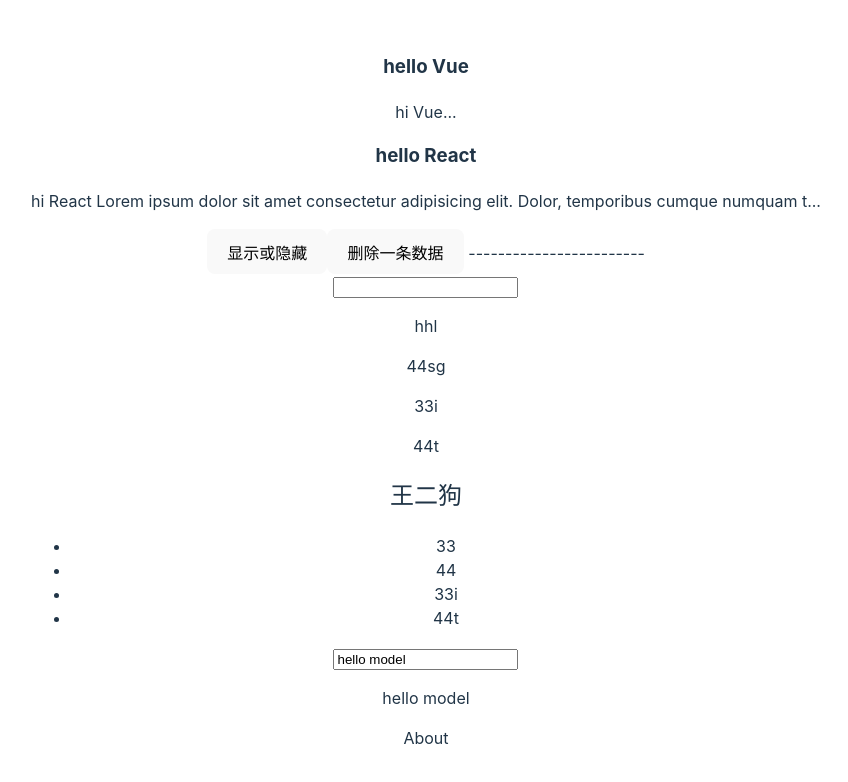
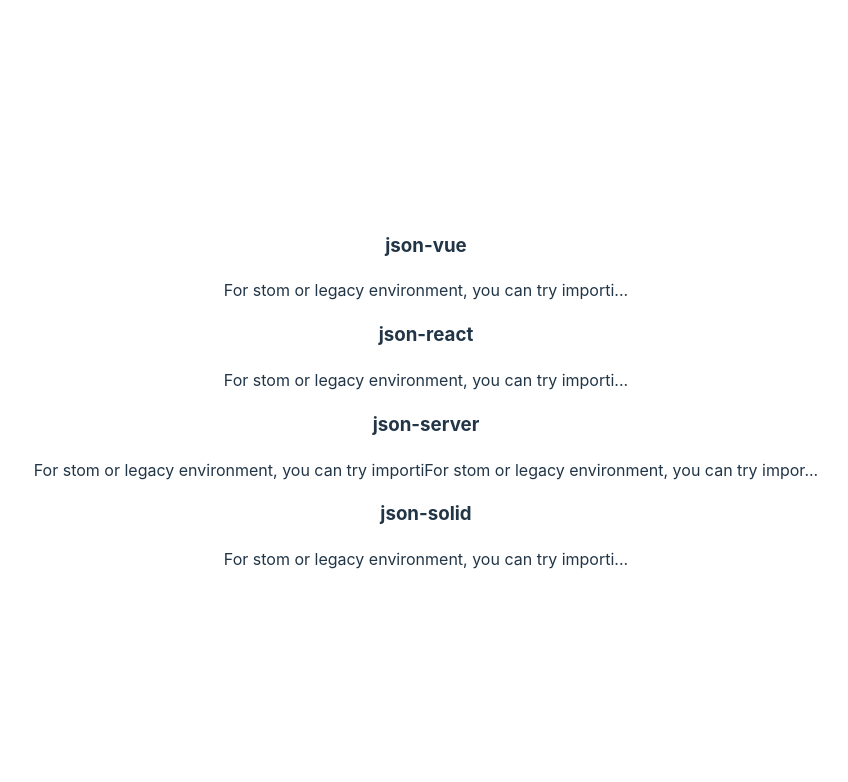
Before and after one commit to XZ361/vite-blog, a Vue app: page / in a window 1280 px wide. Shown: the top 782 px of the page, without its empty margins (214-1062 px from the left). Built offline with nearby package versions, Linux system fonts and the light colour scheme; data requests are answered from the project's data file.

Commit message:
update:json-server模拟数据请求

```diff
--- /dev/null
+++ b/data/db.json
@@ -0,0 +1,35 @@
+{
+    "posts": [
+        {
+            "id": 1,
+            "title": "json-vue",
+            "author": "typicode",
+            "body": "For stom or legacy environment, you can try importi",
+            "tags":[
+                "abc",
+                "dvg",
+                "hvsj"
+            ]
+        },
+        {
+            "id": 2,
+            "title": "json-react",
+            "author": "typicode",
+            "body": "For stom or legacy environment, you can try importi"
+        },
+        {
+            "id": 3,
+            "title": "json-server",
+            "author": "typicode",
+            "body": "For stom or legacy environment, you can try importiFor stom or legacy environment, you can try importiFor stom or legacy environment, you can try importi"
+
+        },
+        {
+            "id": 4,
+            "title": "json-solid",
+            "author": "typicode",
+            "body": "For stom or legacy environment, you can try importi"
+
+        }
+    ]
+}
--- a/package.json
+++ b/package.json
@@ -9,6 +9,8 @@
     "preview": "vite preview"
   },
   "dependencies": {
+    "axios": "^1.6.2",
+    "json-server": "^0.17.4",
     "vue": "^3.3.4"
   },
   "devDependencies": {
--- a/src/App.vue
+++ b/src/App.vue
@@ -1,6 +1,7 @@
 <script setup>
 // setup是vue3语法糖，vue3兼容vue2
 // import HelloWorld from './components/HelloWorld.vue'
+import axios from 'axios';
 import Home from './views/Home.vue'
 import About from './views/About.vue'
 import Compute from './components/Compute.vue'
@@ -8,21 +9,34 @@
 import Postlist from './components/postList.vue'
 import { ref } from 'vue'
 
-let posts = ref([
-  {title:'hello Vue',body:'hi Vue',id:1},
-  {title:'hello React',body:'hi React Lorem ipsum dolor sit amet consectetur adipisicing elit. Dolor, temporibus cumque numquam tenetur praesentium aliquam debitis rerum maxime quia sunt, magni laborum molestias eveniet voluptates ipsam iste iusto a. Quam?',id:2}
-]);
+let posts = ref([]);
+
 const showBar = ref(true);
+const load = async ()=>{
+  try {
+    let {data} = await axios('http://localhost:3000/posts');
+    posts.value = data;
+
+  } catch (error) {
+    console.log(error);
+  }
+}
+load();
 </script>
 
 <template>
-  <Postlist :posts="posts"  v-if= "showBar"></Postlist>
-  <button @click="showBar = !showBar">显示或隐藏</button>
+  <div v-if="posts.length">
+    <Postlist :posts="posts"  v-if= "showBar"></Postlist>
+  </div>
+  <div v-else>
+    加载中。。。。。
+  </div>
+  <!-- <button @click="showBar = !showBar">显示或隐藏</button>
   <button @click="posts.pop()">删除一条数据</button>
   ------------------------
   <SearchBar></SearchBar>
   <Compute></Compute>
-  <About></About>
+  <About></About> -->
   <!-- <Home></Home> -->
 
   <!-- <div>
--- a/src/components/postList.vue
+++ b/src/components/postList.vue
@@ -22,9 +22,9 @@
 onUnmounted(()=>{
     // alert('组件销毁之前执行');
 })
-onUpdated(()=>{
-    alert('当组件内的内容发生变化，就会执行该钩子函数')
-})
+// onUpdated(()=>{
+//     alert('当组件内的内容发生变化，就会执行该钩子函数')
+// })
 </script>
 
 <style lang="scss" scoped>
```
Also changed, not shown: 1 other file (tests, documents, lock files or other folders).
